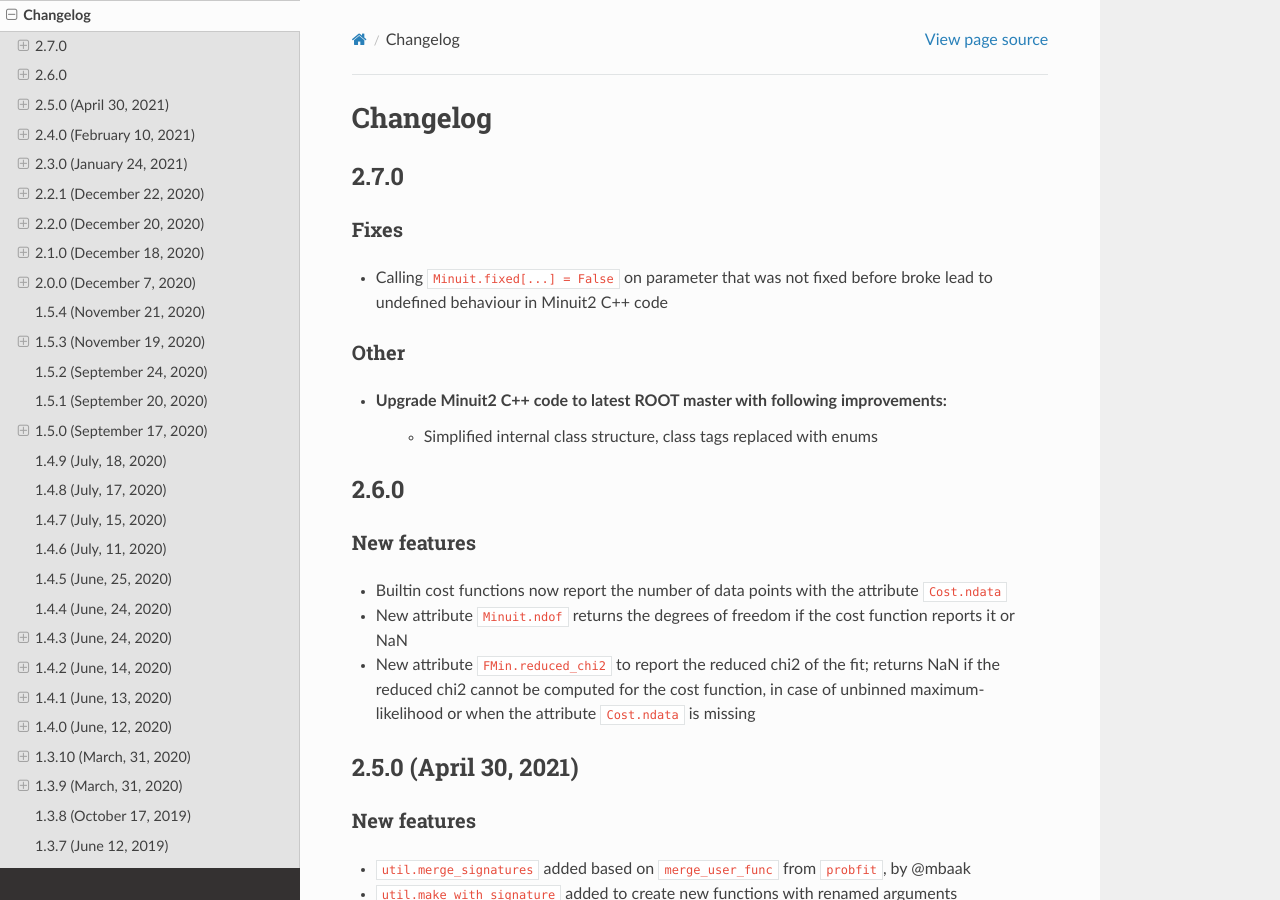
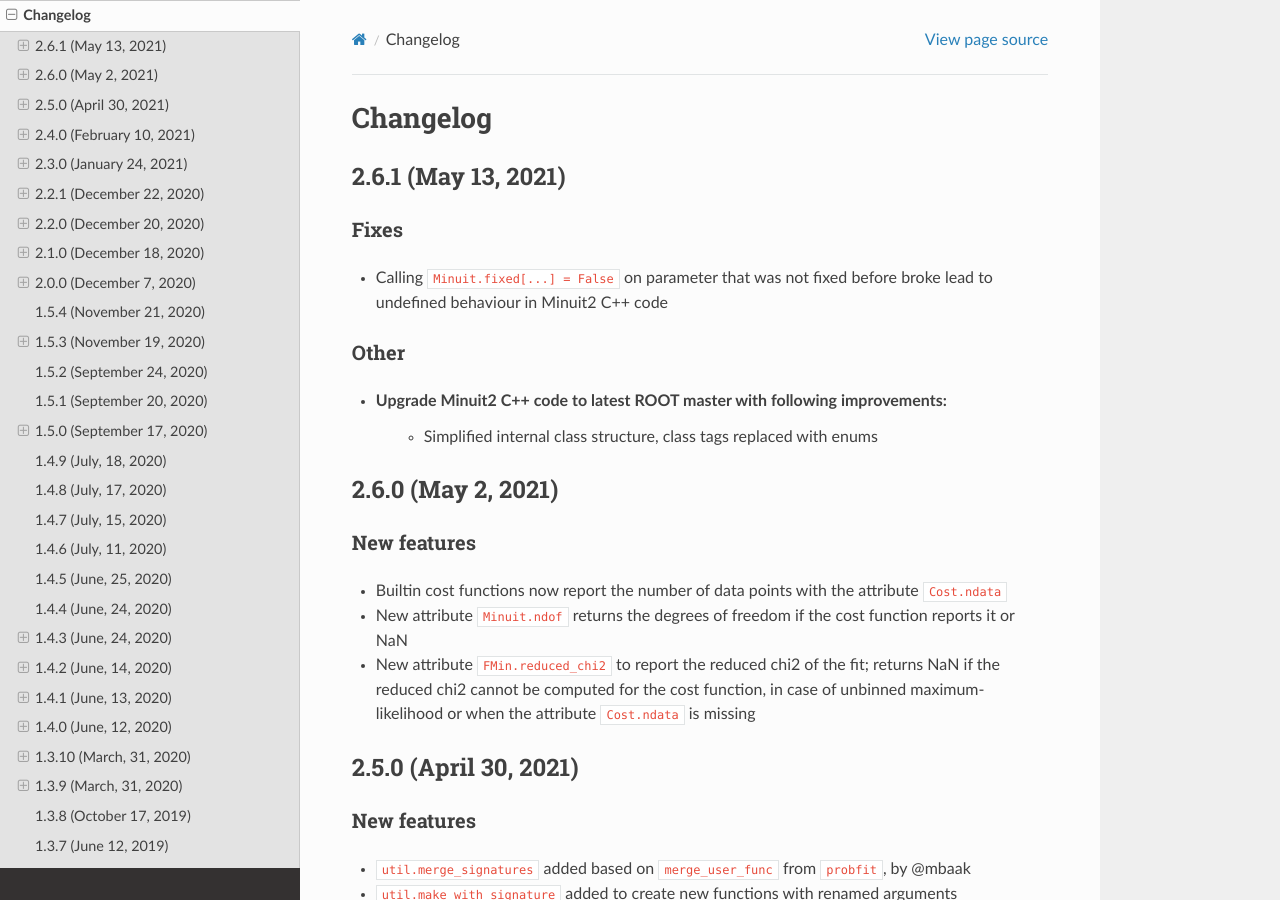
Before and after one commit to scikit-hep/iminuit, a Sphinx documentation site: the page built from doc/changelog.rst, in a window 1280 px wide and 900 px high. Built offline with Sphinx 7.4.7 and the Read the Docs theme 2.0.0, drawn with Linux system fonts in a browser that asks for light colours.

Commit message:
prepare changelog for release

```diff
--- a/doc/changelog.rst
+++ b/doc/changelog.rst
@@ -5,8 +5,8 @@
 Changelog
 =========
 
-2.7.0
------
+2.6.1 (May 13, 2021)
+--------------------
 
 Fixes
 ~~~~~
@@ -18,8 +18,8 @@ Other
 - Upgrade Minuit2 C++ code to latest ROOT master with following improvements:
    - Simplified internal class structure, class tags replaced with enums
 
-2.6.0
------
+2.6.0 (May 2, 2021)
+-------------------
 
 New features
 ~~~~~~~~~~~~
--- a/src/iminuit/version.py
+++ b/src/iminuit/version.py
@@ -7,7 +7,7 @@
 # - Increase MAINTENANCE when fixing bugs without adding features
 # - During development, add suffix .devN with N >= 0
 # - For release candidates, add suffix .rcN with N >= 0
-iminuit_version = "2.7.0"
+iminuit_version = "2.6.1"
 
 # We list the corresponding ROOT version of the C++ Minuit2 library here
 root_version = "v6-25-01-973-ga470d483db"
```
